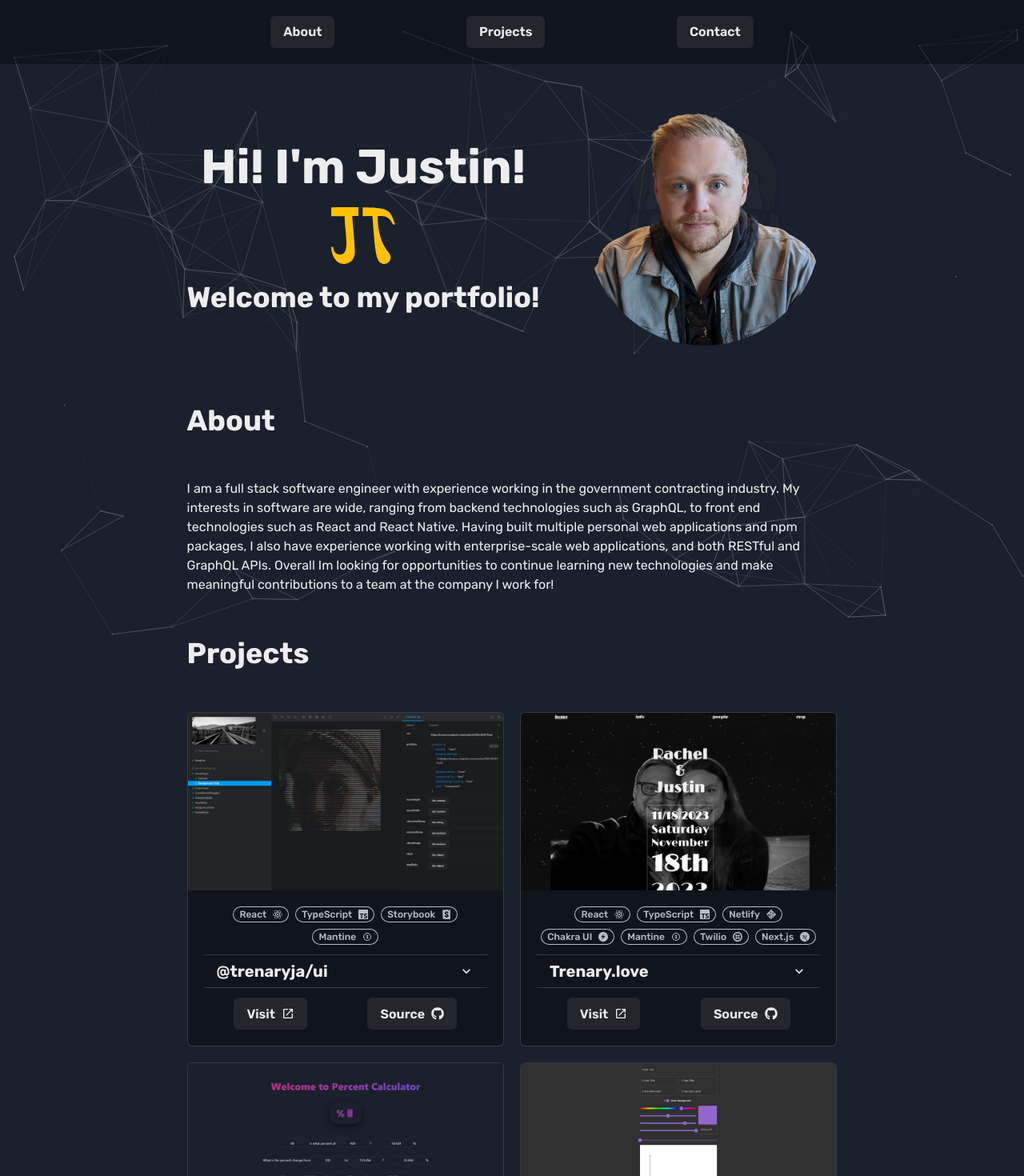
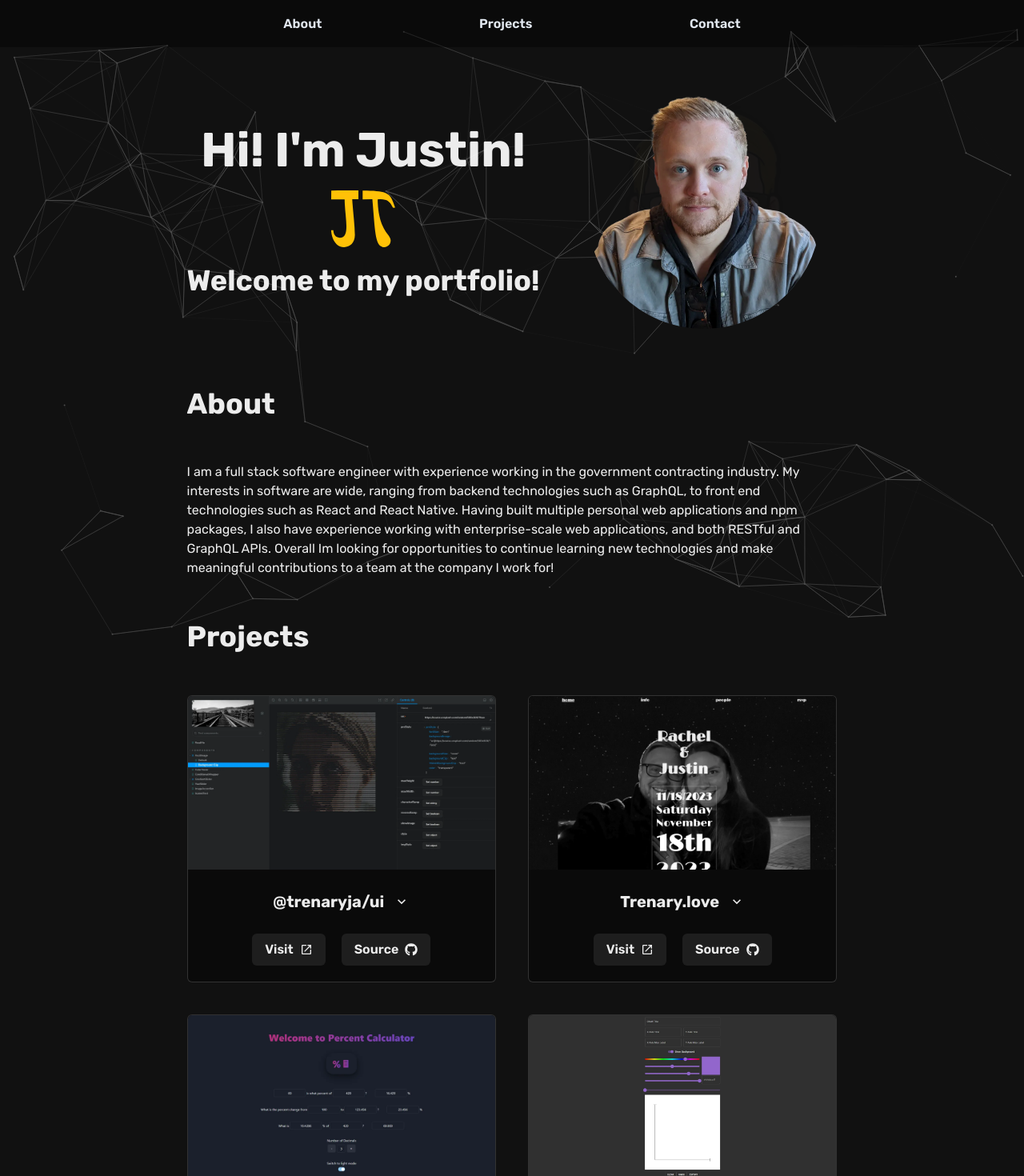
Before and after one commit to trenaryja/portfolio, a Next.js app: page / in a window 1280 px wide. Shown: the top 1470 px of the page at 80% size. Built offline with nearby package versions, Linux system fonts and the light colour scheme.

Commit message:
update theming and add animations

```diff
--- a/pages/index.tsx
+++ b/pages/index.tsx
@@ -1,4 +1,4 @@
-import { Button, Flex, Grid, GridProps, Heading, Text } from '@chakra-ui/react'
+import { Button, Flex, Grid, GridProps, Heading, HeadingProps, Link, Text } from '@chakra-ui/react'
 import { ContactForm, Hero, ProjectList, SocialButtons } from '../src/components'
 import { scrollTo } from '../src/utils'
 
@@ -9,16 +9,22 @@ const PageWrapper = (props: GridProps) => (
 const Header = () => (
   <Flex as="header" p={5} bg="blackAlpha.500" justify="center" position="sticky">
     <Flex maxW="container.md" justify="space-around" w="100%">
-      <Button onClick={() => scrollTo('about')}>About</Button>
-      <Button onClick={() => scrollTo('projects')}>Projects</Button>
-      <Button onClick={() => scrollTo('contact')}>Contact</Button>
+      <Button variant="link" onClick={() => scrollTo('about')}>
+        About
+      </Button>
+      <Button variant="link" onClick={() => scrollTo('projects')}>
+        Projects
+      </Button>
+      <Button variant="link" onClick={() => scrollTo('contact')}>
+        Contact
+      </Button>
     </Flex>
   </Flex>
 )
 
 const Footer = () => (
   <Flex as="footer" p={5} bg="blackAlpha.500" justify="center">
-    <Flex justify="center" p={10} gap={10}>
+    <Flex placeItems="center" p={10} gap={10}>
       <Text textAlign="center">Made with 🤍 by Justin Trenary</Text>
       <SocialButtons />
     </Flex>
@@ -35,6 +41,22 @@ const Main = (props: GridProps) => (
   />
 )
 
+const HashHeading = ({ id, ...props }: HeadingProps) => (
+  <Link href={`#${id}`} w="fit-content">
+    <Heading
+      id={id}
+      py={3}
+      sx={{
+        '&:hover::after': {
+          content: `" #"`,
+          textDecoration: 'none',
+        },
+      }}
+      {...props}
+    />
+  </Link>
+)
+
 // const FullBleed = (props: GridProps) => <Grid gridColumn="1/-1" {...props} />
 
 export default function Index() {
@@ -43,9 +65,7 @@ export default function Index() {
       <Header />
       <Main>
         <Hero />
-        <Heading py={3} id="about">
-          About
-        </Heading>
+        <HashHeading id="about">About</HashHeading>
         <Text>
           I am a full stack software engineer with experience working in the government contracting industry. My
           interests in software are wide, ranging from backend technologies such as GraphQL, to front end technologies
@@ -54,13 +74,9 @@ export default function Index() {
           looking for opportunities to continue learning new technologies and make meaningful contributions to a team at
           the company I work for!
         </Text>
-        <Heading py={3} id="projects">
-          Projects
-        </Heading>
+        <HashHeading id="projects">Projects</HashHeading>
         <ProjectList />
-        <Heading py={3} id="contact">
-          Contact
-        </Heading>
+        <HashHeading id="contact">Contact</HashHeading>
         <ContactForm />
       </Main>
       <Footer />
--- a/src/components/BackToTop.tsx
+++ b/src/components/BackToTop.tsx
@@ -1,11 +1,18 @@
-import { Button } from '@chakra-ui/react'
+import { Box, Button, chakra, shouldForwardProp, useBreakpointValue } from '@chakra-ui/react'
+import { isValidMotionProp, motion, useScroll } from 'framer-motion'
 import { useEffect, useState } from 'react'
 import { FaArrowUp } from 'react-icons/fa'
 import { scrollToTop } from '../utils'
 
+const MotionBox = chakra(motion.div, {
+  shouldForwardProp: (prop) => isValidMotionProp(prop) || shouldForwardProp(prop),
+})
+
 export const BackToTop = () => {
   const [isVisible, setIsVisible] = useState(false)
   const toggleVisibility = () => setIsVisible(window.pageYOffset > 500)
+  const { scrollYProgress } = useScroll()
+  const offset = useBreakpointValue({ base: 1, md: 10 })
 
   useEffect(() => {
     window.addEventListener('scroll', toggleVisibility)
@@ -14,9 +21,19 @@ export const BackToTop = () => {
 
   if (isVisible)
     return (
-      <Button position="fixed" zIndex="toast" bottom={10} right={10} variant="outline" onClick={scrollToTop}>
-        <FaArrowUp />
-      </Button>
+      <Box position="fixed" zIndex="toast" bottom={offset} right={offset} transition="all 500ms ease-in-out">
+        <Button variant="outline" onClick={scrollToTop}>
+          <MotionBox
+            position="absolute"
+            zIndex={-1}
+            borderRadius="inherit"
+            inset={0}
+            bg="whiteAlpha.100"
+            style={{ scale: scrollYProgress }}
+          ></MotionBox>
+          <FaArrowUp />
+        </Button>
+      </Box>
     )
   else return null
 }
--- a/src/components/ContactForm.tsx
+++ b/src/components/ContactForm.tsx
@@ -26,7 +26,7 @@ export const ContactForm = () => {
   }
 
   return (
-    <Card bg="blackAlpha.500">
+    <Card variant="outline" bg="blackAlpha.500">
       <CardBody>
         <FormControl>
           <Grid
--- a/src/components/Hero.tsx
+++ b/src/components/Hero.tsx
@@ -34,7 +34,7 @@ export const Hero = () => {
         <Image width="5rem" src="/logo.svg" alt="JT PI Logo" />
         <Heading>Welcome to my portfolio!</Heading>
       </Grid>
-      <Grid templateAreas="x" placeItems="center">
+      <Grid maxW={400} templateAreas="x" placeItems="center">
         <Face src="/Bitmoji.webp" alt="Bitmoji of Justin" show={showBitmoji} />
         <Face src="/Justin.webp" alt="Justin" show={!showBitmoji} />
       </Grid>
--- a/src/components/ProjectList.tsx
+++ b/src/components/ProjectList.tsx
@@ -17,6 +17,7 @@ import {
   Text,
   useBreakpointValue,
 } from '@chakra-ui/react'
+import { motion } from 'framer-motion'
 import NextLink from 'next/link'
 import { FaGithub } from 'react-icons/fa'
 import { MdOutlineOpenInNew } from 'react-icons/md'
@@ -33,22 +34,23 @@ const Tags = ({ project }: { project: Project }) => (
   </Flex>
 )
 
-const TitleAndDescription = ({ project }: { project: Project }) => (
+const TitleAccordion = ({ project }: { project: Project }) => (
   <Accordion allowMultiple>
-    <AccordionItem>
-      <AccordionButton justifyContent="space-between">
+    <AccordionItem border="none">
+      <AccordionButton gap={3} justifyContent="center">
         <Heading size="md">{project.title}</Heading>
         <AccordionIcon />
       </AccordionButton>
-      <AccordionPanel>
+      <AccordionPanel display="grid" gap={5}>
         <Text>{project.description}</Text>
+        <Tags project={project} />
       </AccordionPanel>
     </AccordionItem>
   </Accordion>
 )
 
 const Buttons = ({ project }: { project: Project }) => (
-  <Flex justify="space-around">
+  <Flex justify="center" gap={5}>
     <Link as={NextLink} href={project.links.visit}>
       <Button rightIcon={<MdOutlineOpenInNew />}>Visit</Button>
     </Link>
@@ -61,18 +63,24 @@ const Buttons = ({ project }: { project: Project }) => (
 export const ProjectList = () => {
   const templateColumns = useBreakpointValue({ base: '1fr', md: '1fr 1fr' })
   return (
-    <Grid gap={5} templateColumns={templateColumns}>
+    <Grid overflow="hidden" gap={10} templateColumns={templateColumns} transition="all 1s ease-in-out">
       {projects.map((project, i) => (
-        <Card overflow="hidden" variant="outline" bg="blackAlpha.500" key={i}>
+        <motion.div
+          key={i}
+          initial={{ opacity: 0, x: `${i % 2 === 0 ? -50 : 50}%` }}
+          whileInView={{ opacity: 1, x: 0 }}
+          transition={{ duration: 0.5 }}
+        >
+          <Card h="fit-content" overflow="hidden" variant="outline" bg="blackAlpha.500">
             <Image src={project.links.img} alt={project.title} />
             <CardBody>
-            <Grid gap={3} templateRows="auto 1fr auto" h="100%">
-              <Tags project={project} />
-              <TitleAndDescription project={project} />
+              <Grid gap={5}>
+                <TitleAccordion project={project} />
                 <Buttons project={project} />
               </Grid>
             </CardBody>
           </Card>
+        </motion.div>
       ))}
     </Grid>
   )
--- a/src/data/projects.ts
+++ b/src/data/projects.ts
@@ -13,6 +13,7 @@ import {
   SiStorybook,
   SiTwilio,
   SiTypescript,
+  SiVercel,
 } from 'react-icons/si'
 import { TbBrandMantine } from 'react-icons/tb'
 
@@ -45,6 +46,7 @@ const tech: Record<string, Technology> = {
   storybook: { name: 'Storybook', icon: SiStorybook },
   mantine: { name: 'Mantine', icon: TbBrandMantine },
   twilio: { name: 'Twilio', icon: SiTwilio },
+  vercel: { name: 'Vercel', icon: SiVercel },
 } as const
 
 export const projects: Project[] = [
@@ -131,6 +133,6 @@ export const projects: Project[] = [
       source: 'https://github.com/trenaryja/portfolio',
       img: '/screenshots/justintrenary.netlify.app_.webp',
     },
-    tech: [tech.react, tech.typescript, tech.netlify, tech.next, tech.chakra],
+    tech: [tech.react, tech.typescript, tech.vercel, tech.next, tech.chakra],
   },
 ]
--- a/src/utils/theme.ts
+++ b/src/utils/theme.ts
@@ -9,4 +9,11 @@ export const theme = extendTheme({
     heading: rubik.style.fontFamily,
     body: rubik.style.fontFamily,
   },
+  styles: {
+    global: {
+      body: {
+        bg: 'blackAlpha.50',
+      },
+    },
+  },
 })
```
Lines whose indentation alone changed are shown as unchanged.
